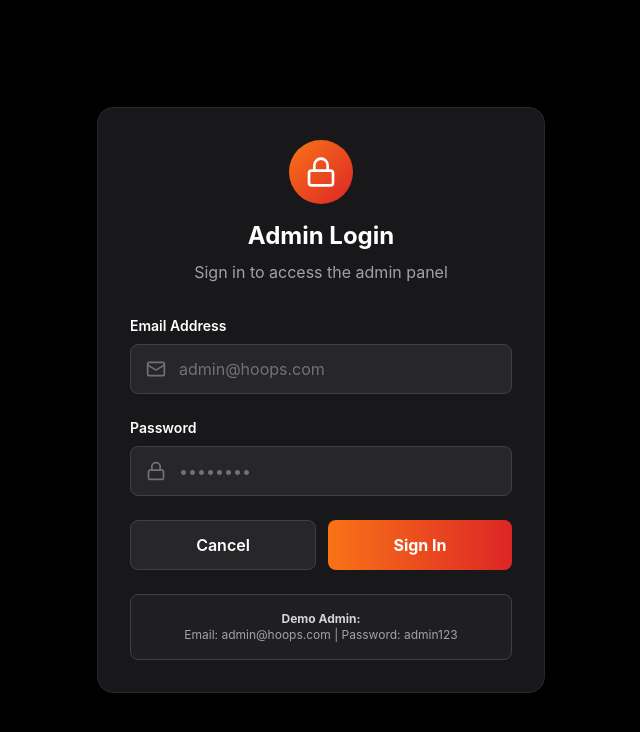
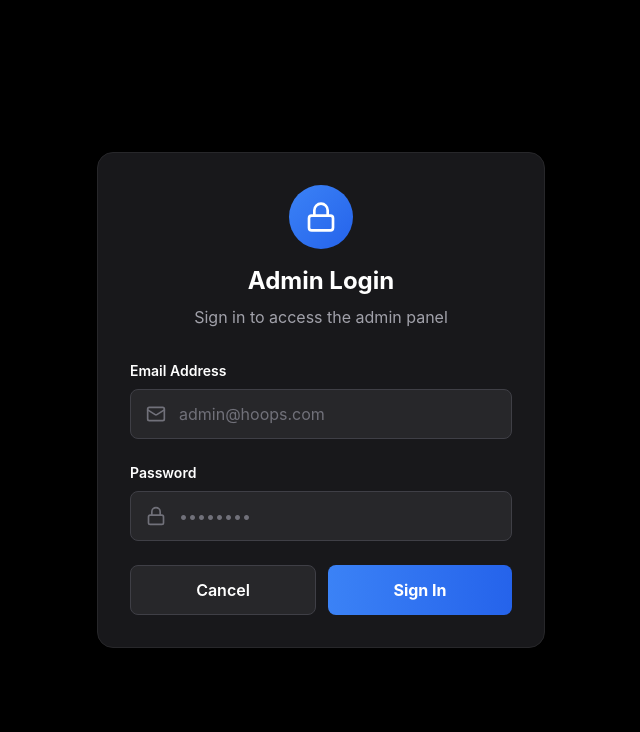
Before and after one commit to CyrusBlanco/JustHoops, a React (Vite) app: page / in a window 1280 px wide. Both pictures are taken after a click on the button "Open Admin Panel". Shown: the top 732 px of the page, without its empty margins (319-959 px from the left). Built offline with nearby package versions, Linux system fonts and the light colour scheme; no server answers.

Commit message:
fixed log in style

```diff
--- a/src/components/Login.jsx
+++ b/src/components/Login.jsx
@@ -42,7 +42,7 @@ const Login = ({ onClose }) => {
         <div className="bg-zinc-900 border border-zinc-800 rounded-2xl p-8 shadow-2xl">
           {/* Header */}
           <div className="text-center mb-8">
-            <div className="w-16 h-16 mx-auto mb-4 rounded-full bg-gradient-to-br from-orange-500 to-red-600 flex items-center justify-center">
+            <div className="w-16 h-16 mx-auto mb-4 rounded-full bg-gradient-to-br from-blue-500 to-blue-600 flex items-center justify-center">
               <Lock className="w-8 h-8 text-white" />
             </div>
             <h2 className="text-2xl font-bold text-white mb-2">Admin Login</h2>
@@ -109,20 +109,14 @@ const Login = ({ onClose }) => {
               <button
                 type="submit"
                 disabled={loading}
-                className="flex-1 px-6 py-3 bg-gradient-to-r from-orange-500 to-red-600 text-white font-bold rounded-lg hover:shadow-2xl hover:shadow-orange-500/50 transition-all disabled:opacity-50 disabled:cursor-not-allowed"
+                className="flex-1 px-6 py-3 bg-gradient-to-r from-blue-500 to-blue-600 text-white font-bold rounded-lg hover:shadow-2xl hover:shadow-orange-500/50 transition-all disabled:opacity-50 disabled:cursor-not-allowed"
               >
                 {loading ? 'Signing in...' : 'Sign In'}
               </button>
             </div>
           </form>
 
-          {/* Demo Credentials Info */}
-          <div className="mt-6 p-4 bg-zinc-800/50 border border-zinc-700 rounded-lg">
-            <p className="text-xs text-zinc-400 text-center">
-              <strong className="text-zinc-300">Demo Admin:</strong><br />
-              Email: admin@hoops.com | Password: admin123
-            </p>
-          </div>
+
         </div>
       </div>
     </div>
```
